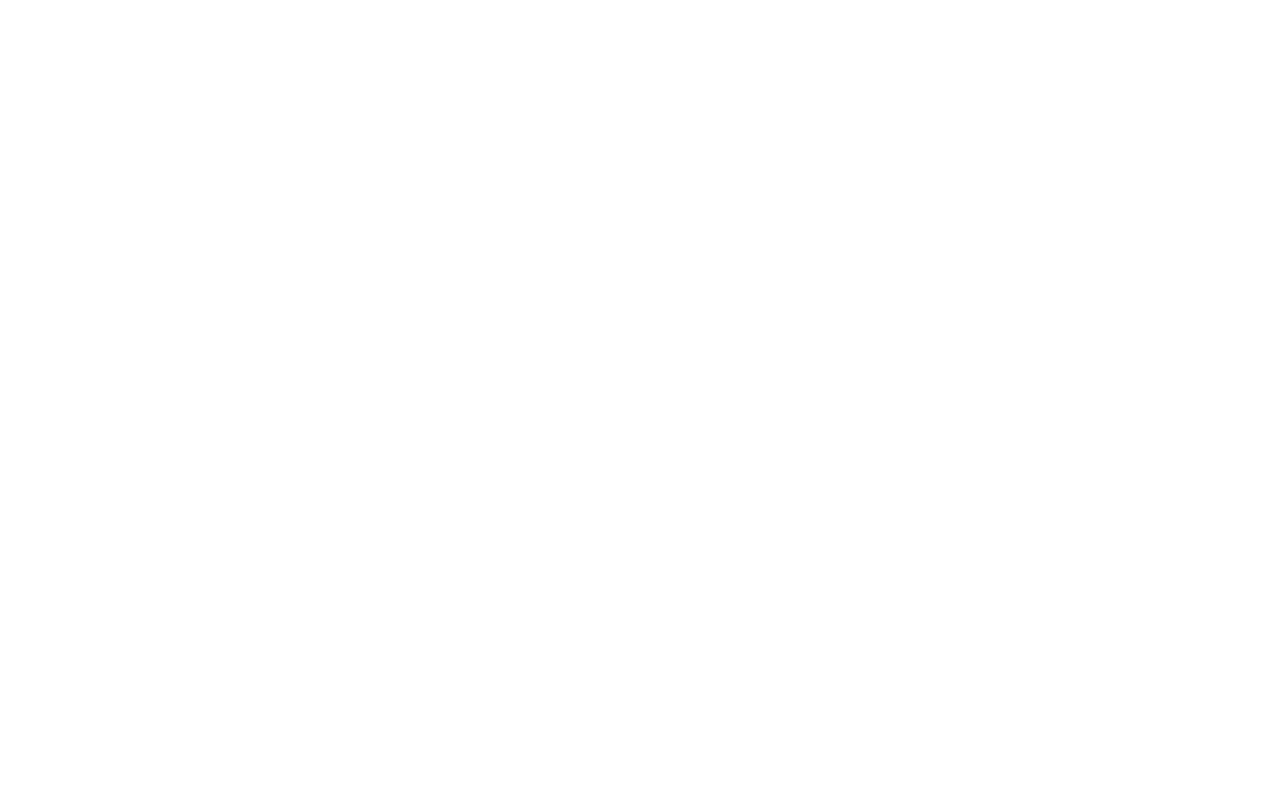
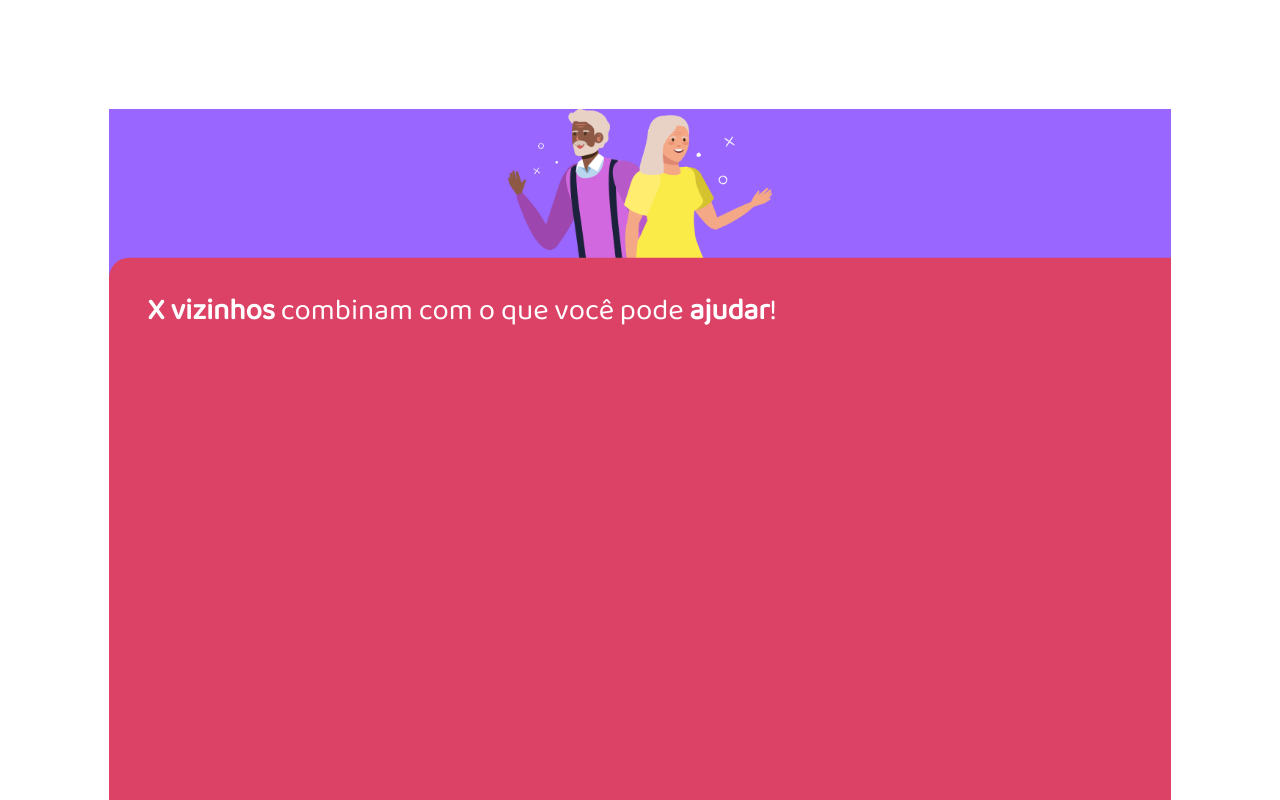
Before and after one commit to kmvbatista/fica-em-casa-front, a React (Create React App) app: page /available-helpers in a window 1280 px wide. Shown: the top 800 px of the page. Built offline with nearby package versions, Linux system fonts and the light colour scheme.

Commit message:
people can help screen

```diff
--- /dev/null
+++ b/src/pages/AvailableHelpers/index.js
@@ -0,0 +1,28 @@
+import React from 'react';
+import { TopDecoration, MainTab, MainPhrase } from './styles';
+
+export default function AvailableHelpers() {
+  return (
+    <div>
+      <TopDecoration>
+        <img
+          src='./old-guys-dancing.png'
+          alt='needed-people'
+          style={{
+            position: 'absolute',
+            top: '0em',
+            height: '180%',
+            left: '50%',
+            transform: 'translate(-50%, 0)',
+          }}
+        />
+      </TopDecoration>
+      <MainTab>
+        <MainPhrase>
+          <strong>X vizinhos</strong> combinam com o que você pode{' '}
+          <strong>ajudar</strong>!
+        </MainPhrase>
+      </MainTab>
+    </div>
+  );
+}
--- /dev/null
+++ b/src/pages/AvailableHelpers/styles.js
@@ -0,0 +1,22 @@
+import styled from 'styled-components';
+
+export const TopDecoration = styled.div`
+  height: 25vh;
+  background-color: var(--color-purple);
+  position: relative;
+  z-index: -1;
+`;
+
+export const MainTab = styled.div`
+  background-color: var(--color-pink);
+  border-radius: 20px 0 0 0;
+  min-height: 100vh;
+  z-index: 100;
+  transform: translate(0, -4em);
+  padding: 3em;
+`;
+
+export const MainPhrase = styled.p`
+  font-size: 2.3em;
+  color: white;
+`;
--- a/src/routes/routes.js
+++ b/src/routes/routes.js
@@ -5,6 +5,7 @@
 const NeedHelpForm = lazy(() => import('../pages/NeedHelpForm/index'));
 const NeedHelpOptions = lazy(() => import('../pages/NeedHelpOptions/index'));
 const CanHelpOptions = lazy(() => import('../pages/CanHelpOptions/index'));
+const AvailableHelpers = lazy(() => import('../pages/AvailableHelpers/index'));
 
 export default function Routes() {
   return (
@@ -25,6 +26,9 @@
         <Route exact path='/can-help-options'>
           <CanHelpOptions></CanHelpOptions>
         </Route>
+        <Route exact path='/available-helpers'>
+          <AvailableHelpers></AvailableHelpers>
+        </Route>
       </Suspense>
     </Switch>
   );
```
Also changed, not shown: public/old-guys-dancing.png (added).
